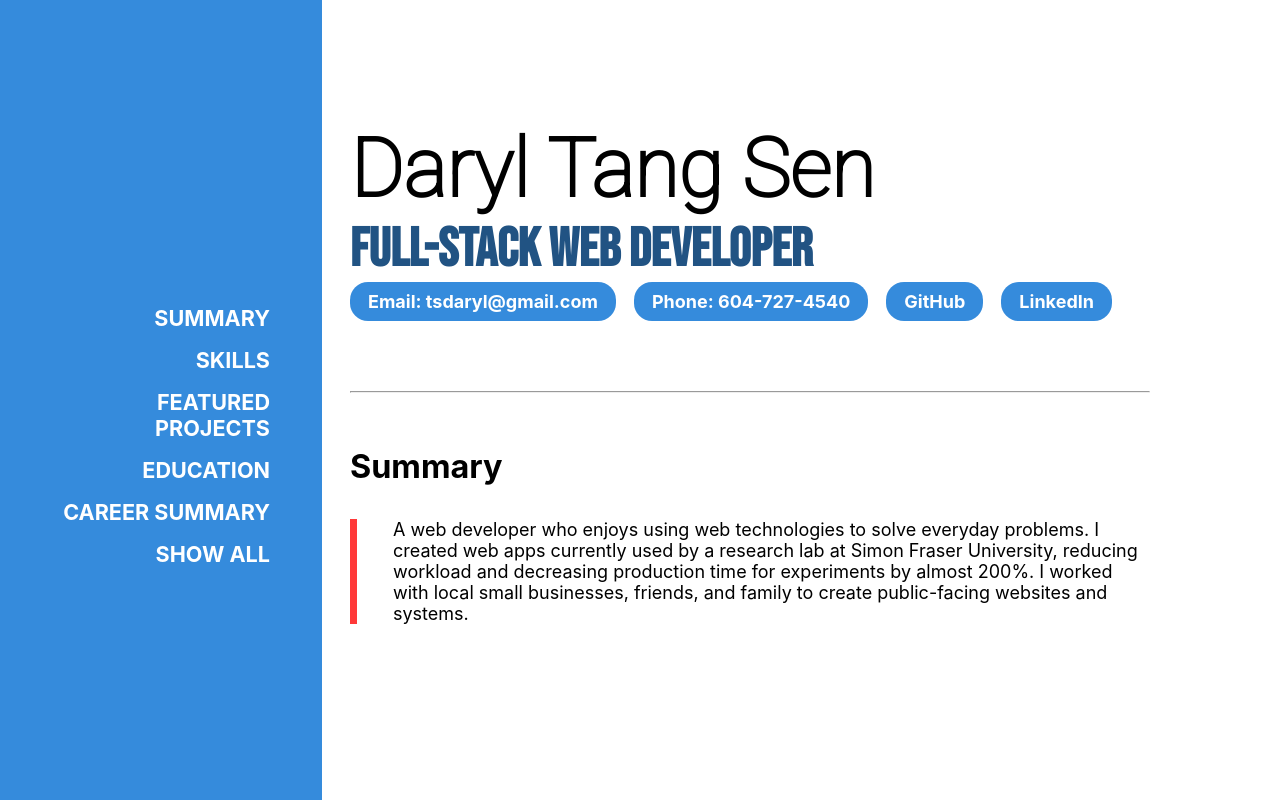
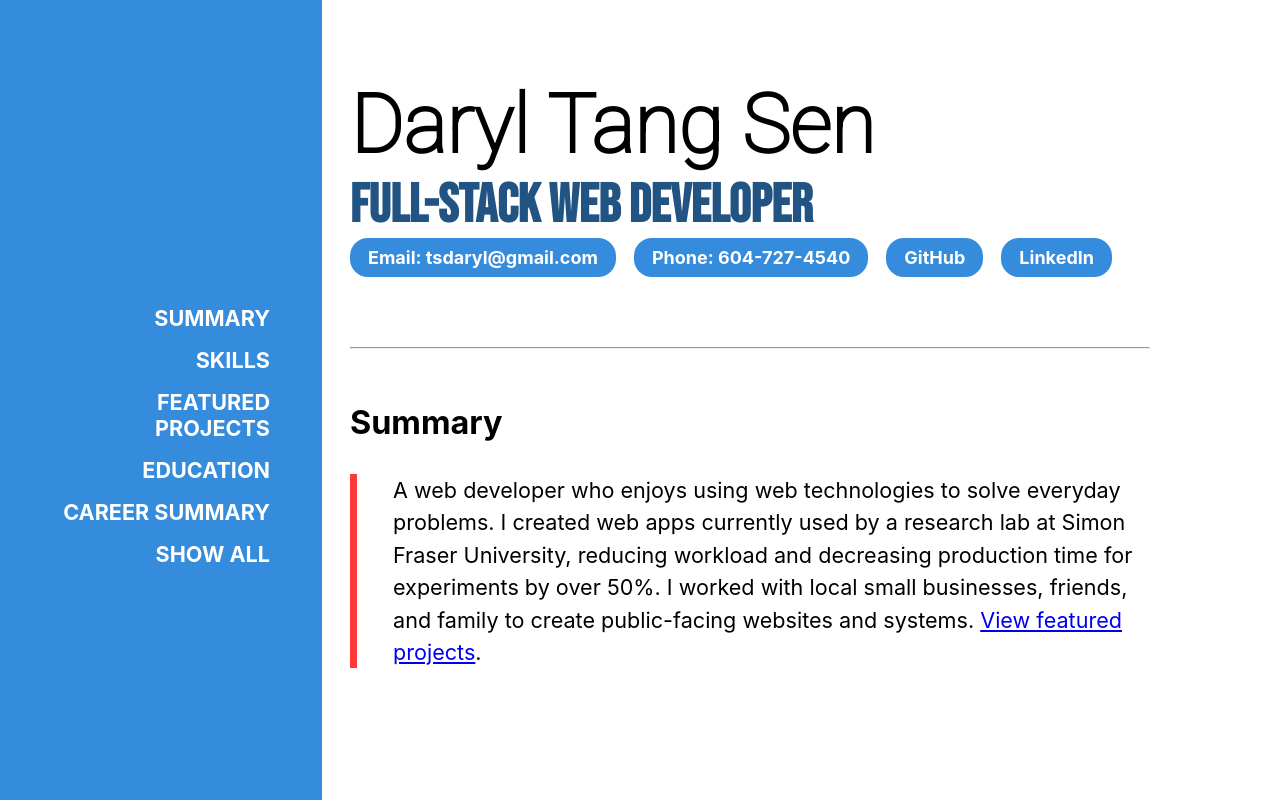
Before and after one commit to daryl-sen/sensworks, a React (Create React App) app: page /summary in a window 1280 px wide. Built offline with nearby package versions, Linux system fonts and the light colour scheme.

Commit message:
update content

```diff
--- a/src/FeaturedProjects.js
+++ b/src/FeaturedProjects.js
@@ -21,7 +21,7 @@ function FeaturedProjects(props) {
         </div>
       </article>
       <article className="left-accented">
-        <h4><a target="_blank" href="http://www.abbybeautyandbeyond.ca">Abby's Beauty and Beyond Website</a> <span>(Feb, 2021)</span></h4>
+        <h4><a target="_blank" href="https://github.com/daryl-sen/abbys-beauty-and-beyond">Abby's Beauty and Beyond Website</a> <span>(Feb, 2021)</span></h4>
         <p>
           (In progress) Website built for a beauty salon in Abbotsford, includes a content-management system,  appointment management system, and SMS reminders for appointments.
         </p>
--- a/src/Summary.js
+++ b/src/Summary.js
@@ -3,7 +3,9 @@ function Summary(props) {
     <section>
       <h3>Summary</h3>
       <article className="left-accented">
-        A web developer who enjoys using web technologies to solve everyday problems. I created web apps currently used by a research lab at Simon Fraser University, reducing workload and decreasing production time for experiments by almost 200%. I worked with local small businesses, friends, and family to create public-facing websites and systems.
+        <p>
+          A web developer who enjoys using web technologies to solve everyday problems. I created web apps currently used by a research lab at Simon Fraser University, reducing workload and decreasing production time for experiments by over 50%. I worked with local small businesses, friends, and family to create public-facing websites and systems. <a href="/featured">View featured projects</a>.
+        </p>
       </article>
     </section>
   );
```
